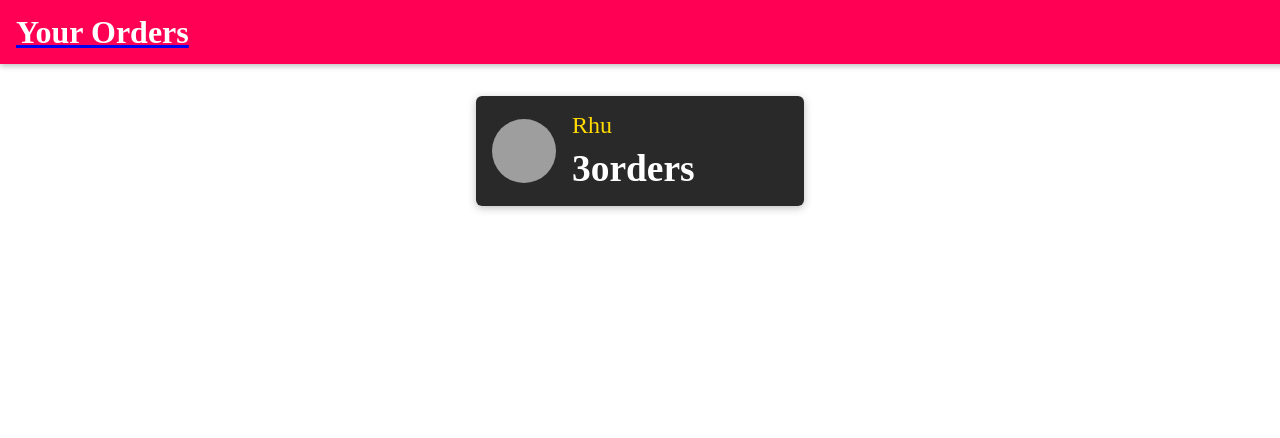
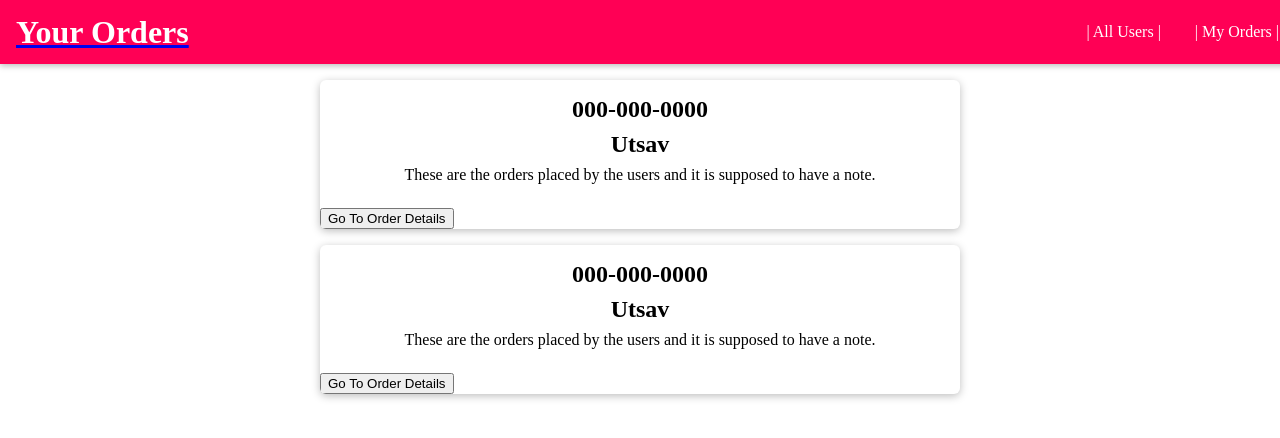
Before and after one commit to ThapaRh/Univent_fullSTack, a React (Create React App) app in the folder my-app/: page /1/orders in a window 1280 px wide. Before the commit this address led to /. Shown: the top 438 px of the page. Built offline with nearby package versions, Linux system fonts and the light colour scheme; grey boxes are pictures that could not be loaded.

Commit message:
Created Card for the Order Details

```diff
--- a/my-app/src/App.js
+++ b/my-app/src/App.js
@@ -8,6 +8,7 @@ import {
 
 import Users from "./User/Pages/Users";
 import Orders from "./Orders/Pages/Orders";
+import UserOrders from "./Orders/Pages/UserOrders";
 import MainNavigation from "./Shared/Components/Navigation/MainNavigation";
 
 function App() {
@@ -18,6 +19,9 @@ function App() {
       <Switch>
         <Route path="/" exact>
           <Users />
+        </Route>
+        <Route path="/:userId/orders" exact>
+        <UserOrders></UserOrders>
         </Route>
         <Route path="/orders">
           <Orders />
--- /dev/null
+++ b/my-app/src/Orders/Components/OrderItem.css
@@ -0,0 +1,55 @@
+.place-item {
+    margin: 1rem 0;
+  }
+
+  .place-item__content {
+    padding: 0;
+  }
+
+  .place-item__info {
+    padding: 1rem;
+    text-align: center;
+  }
+
+  .place-item__image {
+    width: 100%;
+    height: 12.5rem;
+    margin-right: 1.5rem;
+  }
+
+  .place-item__image img {
+    width: 100%;
+    height: 100%;
+    object-fit: cover;
+  }
+
+  .place-item__info h2,
+  .place-item__info h3,
+  .place-item__info p {
+    margin: 0 0 0.5rem 0;
+  }
+
+  .place-item__actions {
+    padding: 1rem;
+    text-align: center;
+    border-top: 1px solid #ccc;
+  }
+
+  .place-item__modal-content {
+    padding: 0;
+  }
+
+  .place-item__modal-actions {
+    text-align: right;
+  }
+
+  .place-item__actions button,
+  .place-item__actions a {
+    margin: 0.5rem;
+  }
+
+  @media (min-width: 768px) {
+    .place-item__image {
+      height: 20rem;
+    }
+  }
--- /dev/null
+++ b/my-app/src/Orders/Components/OrderItem.js
@@ -0,0 +1,25 @@
+import React from "react";
+
+import Card from "../../Shared/Components/UIComponents/Card";
+import "./OrderItem.css";
+
+function OrderItem(props){
+    return (
+        <li className="place-item">
+        <Card className="place-item__content">
+        <div className="place-item__info">
+        <h2>{props.contact}</h2>
+        <h2>{props.userName}</h2>
+        <p>{props.orderNotes}</p>
+        </div>
+        <div>
+        <button>
+        Go To Order Details
+        </button>
+        </div>
+        </Card>
+        </li>
+    )
+}
+
+export default OrderItem;
--- /dev/null
+++ b/my-app/src/Orders/Components/OrderList.css
@@ -0,0 +1,7 @@
+.place-list {
+    list-style: none;
+    margin: 1rem auto;
+    padding: 0;
+    width: 90%;
+    max-width: 40rem;
+  }
--- /dev/null
+++ b/my-app/src/Orders/Components/OrderList.js
@@ -0,0 +1,27 @@
+import React from "react";
+
+import Card from "../../Shared/Components/UIComponents/Card";
+import OrderItem from "./OrderItem";
+import "./OrderList.css"
+
+function OrderList(props){
+    if (props.items.length===0){
+        return (
+            <div className="center">
+            <Card>
+            <h2>No Orders here.</h2>
+            </Card>
+            </div>
+        );
+    };
+
+    return (
+        <ul className="place-list">
+            {props.items.map(orders=>{
+                return <OrderItem key ={orders.id} id={orders.id} contact={orders.contact} orderNotes={orders.orderNotes} userName={orders.userName}/>
+            })}
+        </ul>
+    );
+};
+
+export default OrderList;
--- /dev/null
+++ b/my-app/src/Orders/Pages/UserOrders.js
@@ -0,0 +1,22 @@
+import React from "react";
+
+import OrderList from "../Components/OrderList";
+import "./UserOrders.css";
+
+const Dummy_places=[
+    {id:"o1",
+    contact:"000-000-0000",
+    orderNotes:"These are the orders placed by the users and it is supposed to have a note.",
+    userName:"Utsav"
+    },
+    {id:"o2",
+    contact:"000-000-0000",
+    orderNotes:"These are the orders placed by the users and it is supposed to have a note.",
+    userName:"Utsav"
+    }
+]
+function UserOrders(){
+    return <OrderList items={Dummy_places}/>
+}
+
+export default UserOrders;
--- a/my-app/src/Shared/Components/Navigation/MainNavigation.js
+++ b/my-app/src/Shared/Components/Navigation/MainNavigation.js
@@ -2,6 +2,7 @@ import React from "react";
 import { Link } from "react-router-dom";
 
 import MainHeader from "./MainHeader";
+import NavLinks from "./NavLinks";
 import "./MainNavigation.css";
 
 function MainNavigation(){
@@ -15,8 +16,8 @@ function MainNavigation(){
             <Link to = "/">
             <h1 className="main-navigation__title">Your Orders</h1>
             </Link>
-            <nav>
-                ...
+            <nav className="main-navigation__header-nav">
+                <NavLinks/>
             </nav>
         </MainHeader>
     );
--- a/my-app/src/Shared/Components/Navigation/NavLinks.css
+++ b/my-app/src/Shared/Components/Navigation/NavLinks.css
@@ -0,0 +1,76 @@
+.nav-links {
+    list-style: none;
+    margin: 0;
+    padding: 0;
+    width: 100%;
+    height: 100%;
+    display: flex;
+    flex-direction: column;
+    justify-content: center;
+    align-items: center;
+  }
+
+  .nav-links li {
+    margin: 1rem;
+  }
+
+  .nav-links a {
+    border: 1px solid transparent;
+    color: #292929;
+    text-decoration: none;
+    padding: 0.5rem;
+  }
+
+  .nav-links a:hover,
+  .nav-links a:active,
+  .nav-links a.active {
+    background: #f8df00;
+    border-color: #292929;
+    color: #292929;
+  }
+
+  .nav-links button {
+    cursor: pointer;
+    border: 1px solid #292929;
+    color: #292929;
+    background: transparent;
+    padding: 0.5rem;
+    font: inherit;
+  }
+
+  .nav-links button:focus {
+    outline: none;
+  }
+
+  .nav-links button:hover,
+  .nav-links button:active {
+    background: #292929;
+    color: white;
+  }
+
+  @media (min-width: 768px) {
+    .nav-links {
+      flex-direction: row;
+    }
+
+    .nav-links li {
+      margin: 0 0.5rem;
+    }
+
+    .nav-links a {
+      color: white;
+      text-decoration: none;
+    }
+
+    .nav-links button {
+      border: 1px solid white;
+      color: white;
+      background: transparent;
+    }
+
+    .nav-links button:hover,
+    .nav-links button:active {
+      background: #f8df00;
+      color: #292929;
+    }
+  }
--- a/my-app/src/Shared/Components/Navigation/NavLinks.js
+++ b/my-app/src/Shared/Components/Navigation/NavLinks.js
@@ -0,0 +1,20 @@
+import React from "react";
+import { NavLink } from "react-router-dom";
+
+import "./NavLinks.css"
+
+function NavLinks(props){
+    return (
+        <ul className="nav-links">
+        <li>
+            <NavLink to ="/" exact>| All Users |</NavLink>
+        </li>
+        <li>
+            <NavLink to ="/orders">| My Orders |</NavLink>
+        </li>
+
+        </ul>
+    );
+};
+
+export default NavLinks;
```
Also changed, not shown: my-app/src/Orders/Pages/UserOrders.css (added).
